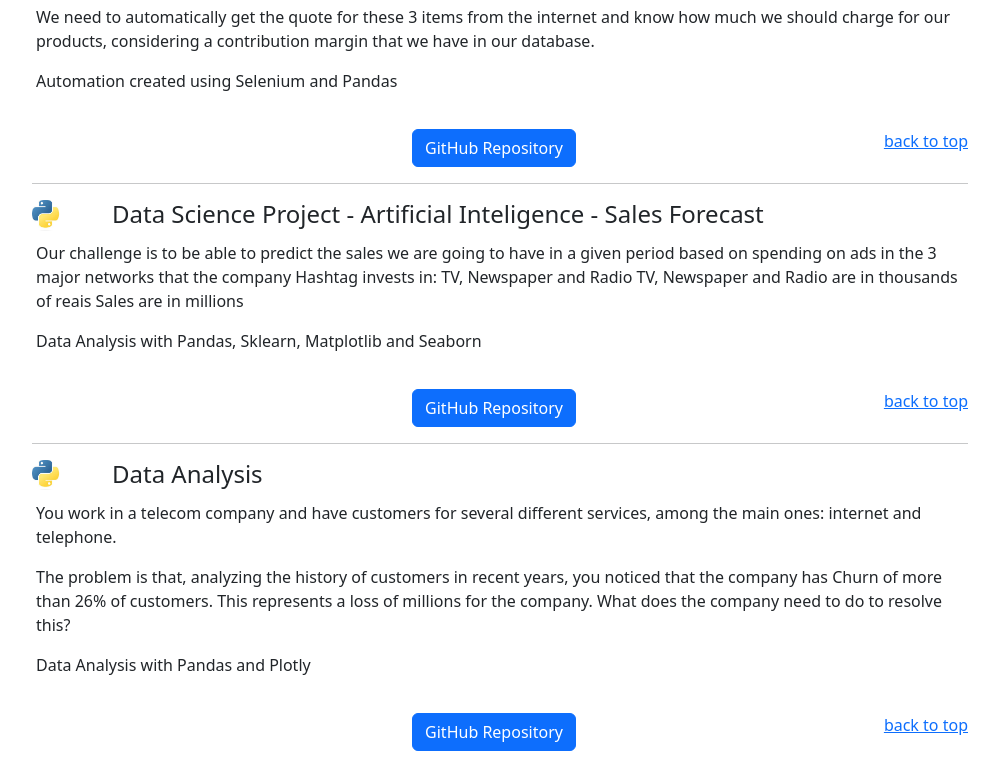
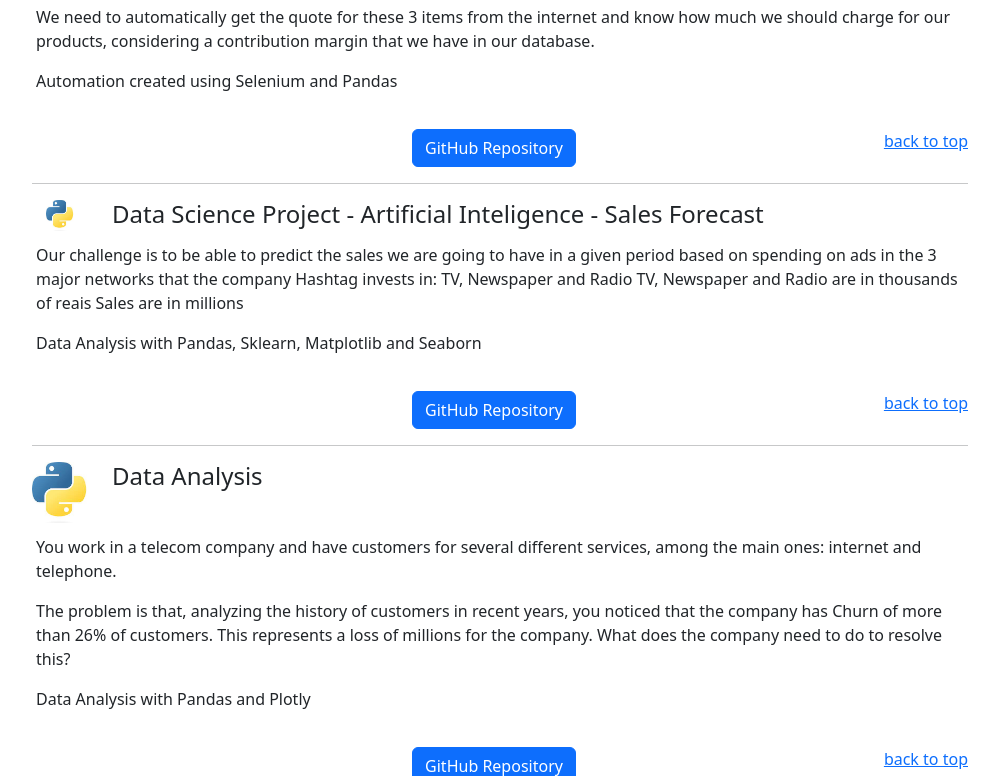
Before and after one commit to pcarpes/pedro_web_page, a Flask app: page /projects in a window 1280 px wide. Shown: the part 488-1264 px from the top of the page, without its empty margins (140-1139 px from the left). Run offline with Flask 3, Linux system fonts and the light colour scheme.

Commit message:
Update projects.html

```diff
--- a/templates/projects.html
+++ b/templates/projects.html
@@ -47,7 +47,7 @@
   <hr>
   <div class="row">
     <div class="col col-sm-1">
-      <img src="{{url_for('static', filename='icons/python_icon.jpg')}}" class="img-fluid w-50" alt="Python">
+      <img src="{{url_for('static', filename='icons/python_icon.jpg')}}" class="img-fluid w-50 mx-auto d-block mb-2 float-md-left mr-md-4" alt="Python">
     </div>
     <div class="col-md-auto ">
       <h4>Data Science Project - Artificial Inteligence - Sales Forecast</h4>
@@ -67,7 +67,7 @@
   <hr>
   <div class="row">
     <div class="col col-sm-1">
-      <img src="{{url_for('static', filename='icons/python_icon.jpg')}}" class="img-fluid w-50" alt="Python">
+      <img src="{{url_for('static', filename='icons/python_icon.jpg')}}" class="img-fluid mx-auto d-block mb-2 float-md-left mr-md-4" alt="Python">
     </div>
     <div class="col-md-auto ">
       <h4>Data Analysis</h4>
```
